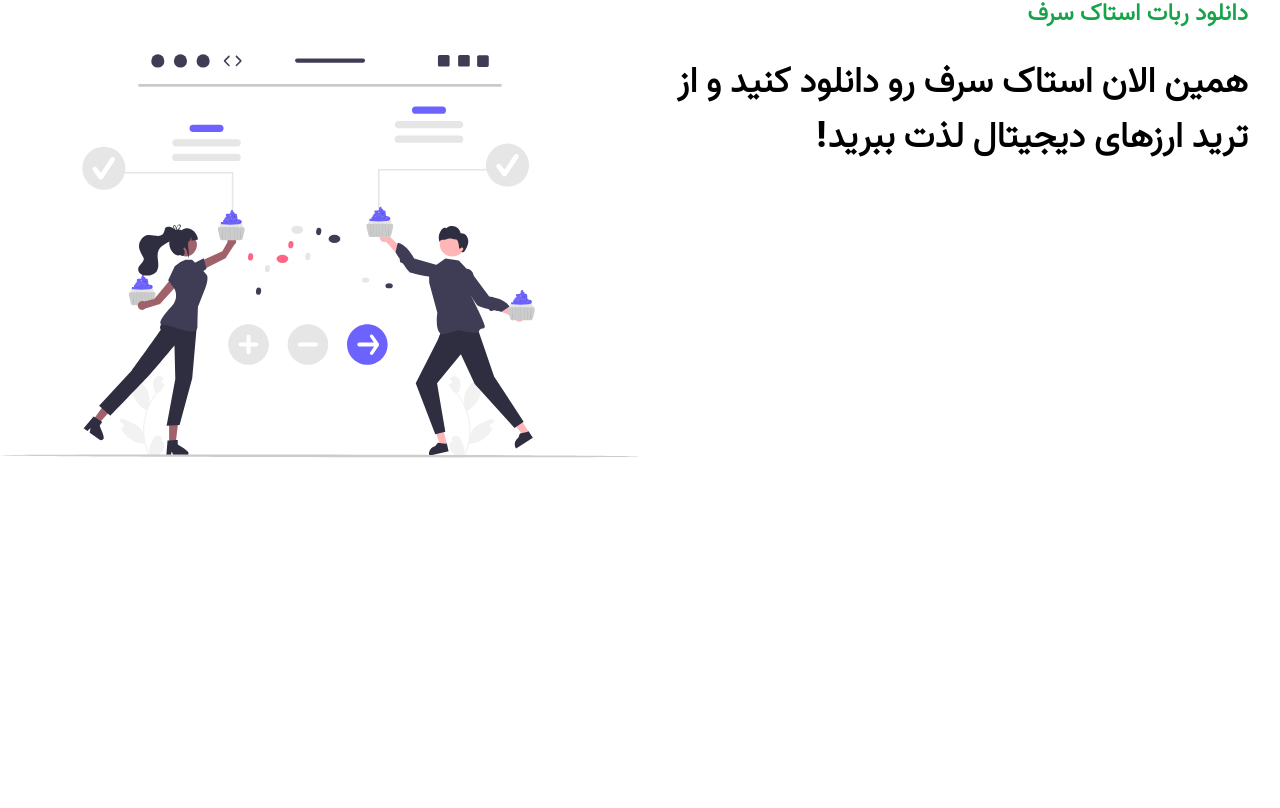
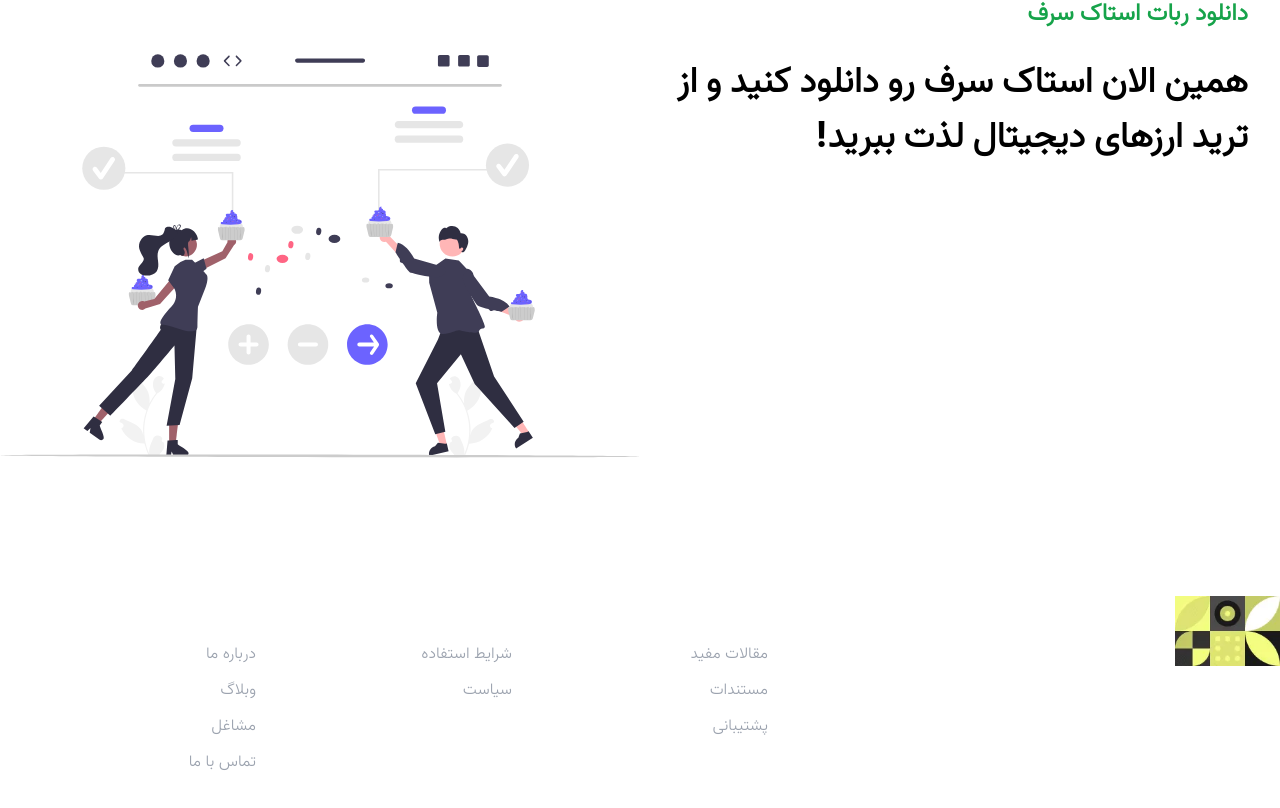
Before and after one commit to SecretKeeper/CamperCrypto, a Next.js app: page / in a window 1280 px wide. Shown: the part 3512-4320 px from the top of the page. Before the commit the page ends 4028 px from the top, so only its background shows below. Built offline with nearby package versions, Linux system fonts and the light colour scheme.

Commit message:
mounted footer and call to action section

```diff
--- a/components/home/callToAction.tsx
+++ b/components/home/callToAction.tsx
@@ -11,7 +11,7 @@ type Props = {
 
 const CallToAction = ({ title, description, onClick }: Props): JSX.Element => (
 	<ThemeProvider theme={MUITheme}>
-		<div className="container mx-auto mt-28">
+		<section className="container mx-auto mt-28">
 			<div className="rtl flex items-center bg-blue-accent rounded-lg py-8 px-10">
 				<div className="flex-grow text-white">
 					<h3 className="text-xl font-bold mb-4">{title}</h3>
@@ -28,7 +28,7 @@ const CallToAction = ({ title, description, onClick }: Props): JSX.Element => (
 					</Button>
 				</div>
 			</div>
-		</div>
+		</section>
 	</ThemeProvider>
 );
 
--- a/pages/index.tsx
+++ b/pages/index.tsx
@@ -8,6 +8,7 @@ import Pricing from "@/components/home/pricing";
 import DownloadSection from "@/components/home/download";
 import ServicesSection from "@/components/home/services";
 import CallToAction from "@/components/home/callToAction";
+import BaseLayout from "@/components/layouts/base";
 
 const Home: NextPage = (): JSX.Element => {
 	return (
@@ -17,8 +18,7 @@ const Home: NextPage = (): JSX.Element => {
 				<meta name="description" content="Generated by create next app" />
 				<link rel="icon" href="/favicon.ico" />
 			</Head>
-
-			<Navigation />
+			<BaseLayout>
 				<Header />
 				<FirstIntro />
 				<SecondIntro />
@@ -33,6 +33,7 @@ const Home: NextPage = (): JSX.Element => {
 				/>
 				<ServicesSection />
 				<DownloadSection />
+			</BaseLayout>
 		</div>
 	);
 };
```
Lines whose indentation alone changed are shown as unchanged.
